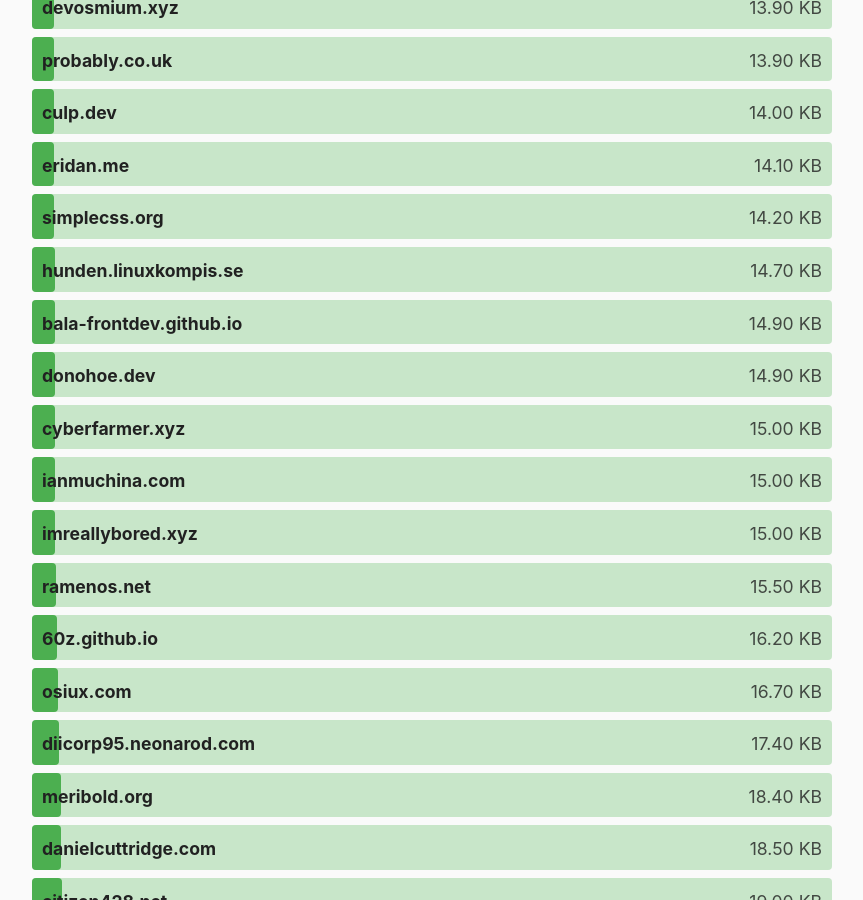
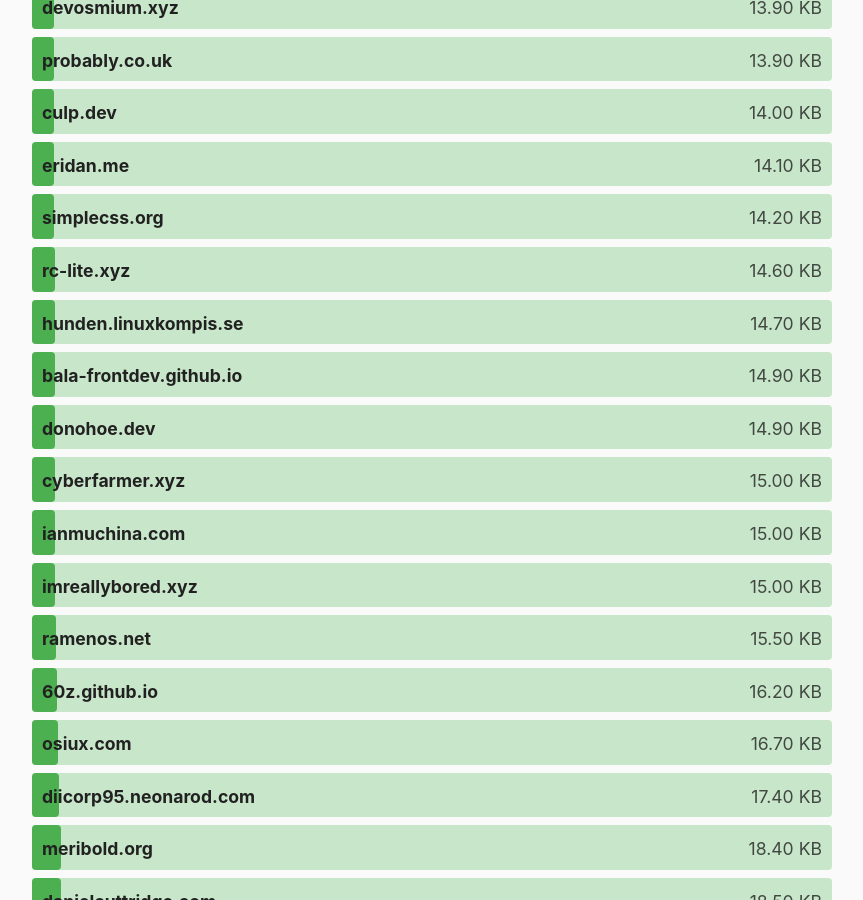
Before and after one commit to kevquirk/512kb.club, a Jekyll site: the page built from index.md, in a window 1280 px wide and 900 px high, scrolled down 4902 px. Shown: the whole window, without its empty margins (208-1071 px from the left). Built offline with Jekyll 4.4.1, drawn with Linux system fonts in a browser that asks for light colours.

Commit message:
Update sites.yml
Adding rc-lite.xyz to the 512kb club

```diff
--- a/_data/sites.yml
+++ b/_data/sites.yml
@@ -1243,6 +1243,11 @@
   size: 290
   last_checked: 2021-12-06
 
+- domain: rc-lite.xyz
+  url: https://rc-lite.xyz/
+  size: 14.6
+  last_checked: 2022-01-03 (YYYY-MM-DD)
+
 - domain: ramenos.net
   url: https://www.ramenos.net/
   size: 15.5
```
